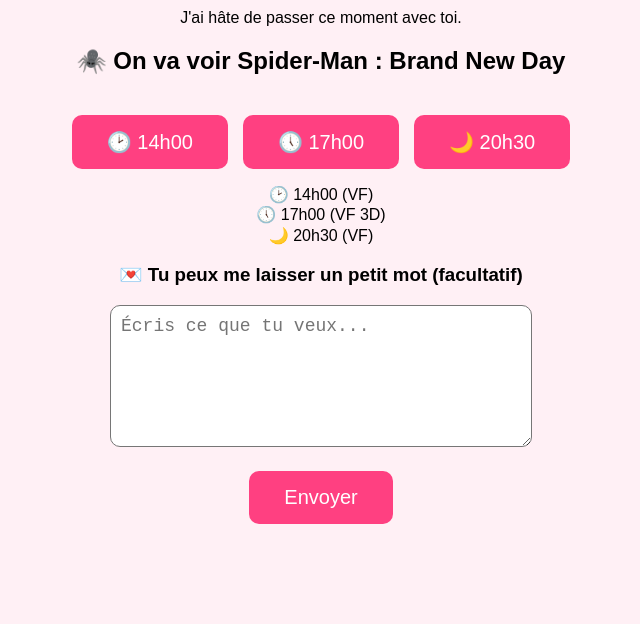
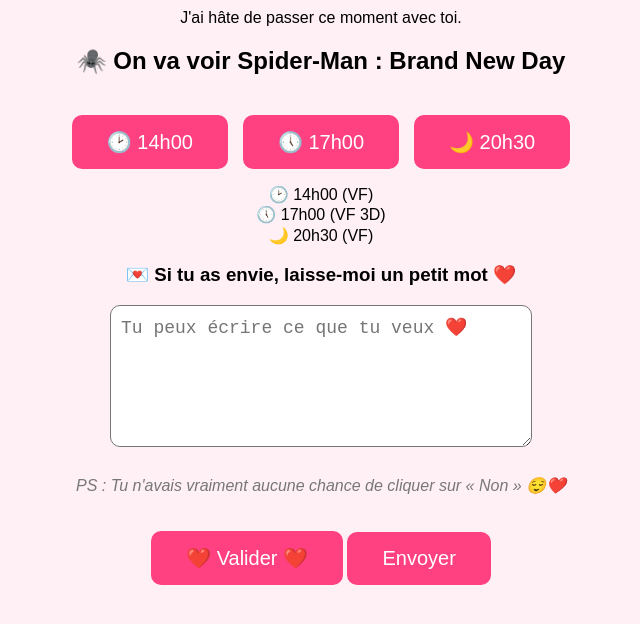
Before and after one commit to 8r9fdjvs5v-prog/date-liyana, a plain HTML site: page date.html in a window 1280 px wide. Shown: the part 152-776 px from the top of the page, without its empty margins (319-959 px from the left). Drawn offline with Linux system fonts and the light colour scheme.

Commit message:
Revise user message prompts and add a note
Updated text and placeholders for user input and added a new message.

```diff
--- a/date.html
+++ b/date.html
@@ -80,11 +80,17 @@
 
 </select>
 
-<h3>💌 Tu peux me laisser un petit mot (facultatif)</h3>
+<h3>💌 Si tu as envie, laisse-moi un petit mot ❤️</h3>
 
-<textarea placeholder="Écris ce que tu veux..."></textarea>
+<textarea placeholder="Tu peux écrire ce que tu veux ❤️"></textarea>
 
 <br>
+
+<p style="margin-top:25px;color:#777;font-style:italic;">
+PS : Tu n'avais vraiment aucune chance de cliquer sur « Non » 😌❤️
+</p>
+
+<button>❤️ Valider ❤️</button>
 
 <button onclick="alert('Merci ❤️')">
 Envoyer
```
